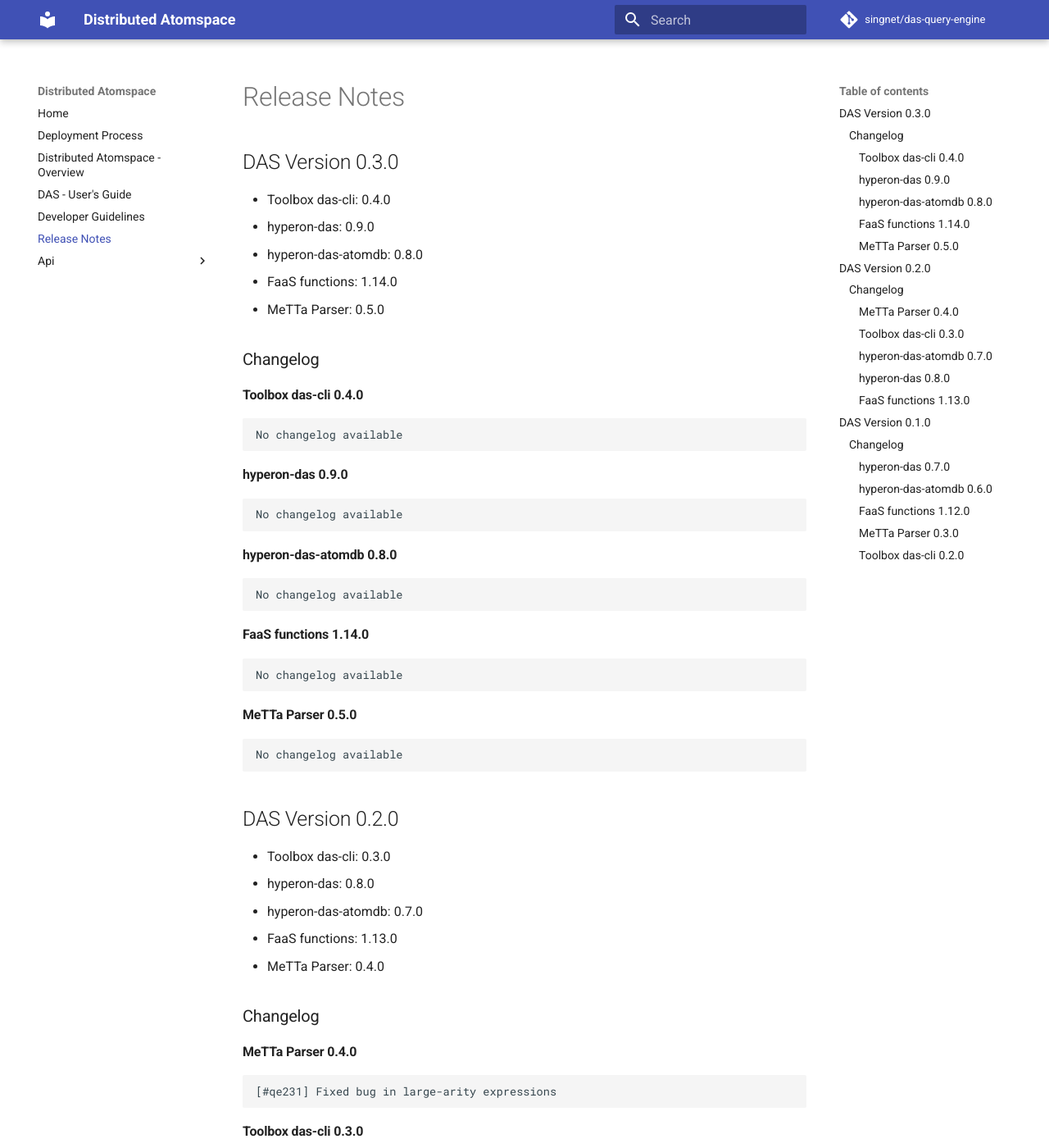
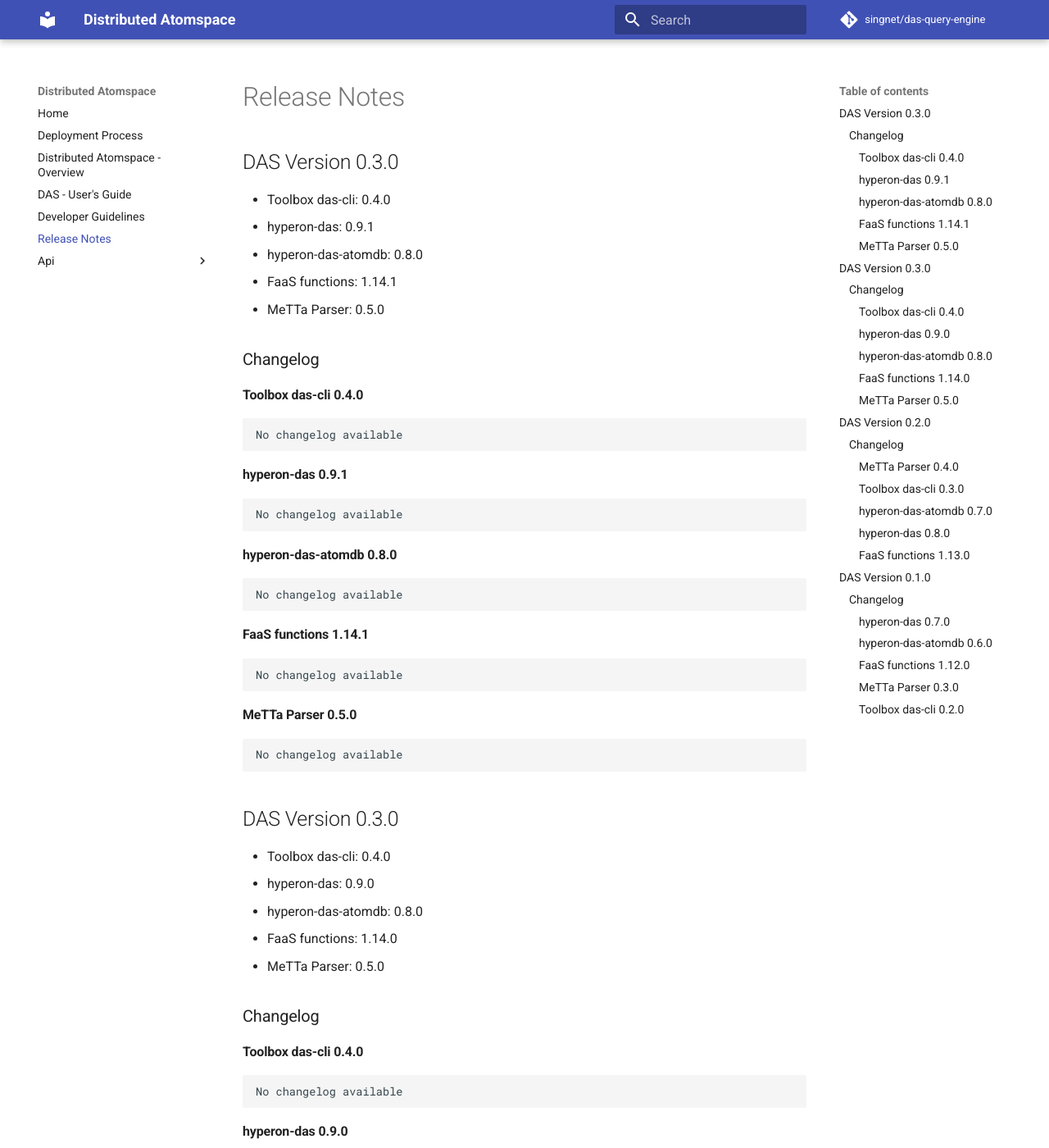
Before and after one commit to singnet/das, an MkDocs documentation site: the page built from docs/release-notes.md, in a window 1280 px wide and 1400 px high. Shown: the whole window at 82% size. Built offline with MkDocs 1.6.1 and Material for MkDocs 9.7.7, drawn with Linux system fonts in a browser that asks for light colours; comment, search, counter and statistics services are not loaded.

Commit message:
Chores: create a new release version 0.3.0

````diff
--- a/docs/release-notes.md
+++ b/docs/release-notes.md
@@ -1,5 +1,44 @@
 # Release Notes
 
+## DAS Version 0.3.0
+
+* Toolbox das-cli: 0.4.0
+* hyperon-das: 0.9.1
+* hyperon-das-atomdb: 0.8.0
+* FaaS functions: 1.14.1
+* MeTTa Parser: 0.5.0
+
+### Changelog
+
+#### Toolbox das-cli 0.4.0
+
+```
+No changelog available
+```
+
+#### hyperon-das 0.9.1
+
+```
+No changelog available
+```
+
+#### hyperon-das-atomdb 0.8.0
+
+```
+No changelog available
+```
+
+#### FaaS functions 1.14.1
+
+```
+No changelog available
+```
+
+#### MeTTa Parser 0.5.0
+
+```
+No changelog available
+```
 ## DAS Version 0.3.0
 
 * Toolbox das-cli: 0.4.0
````
